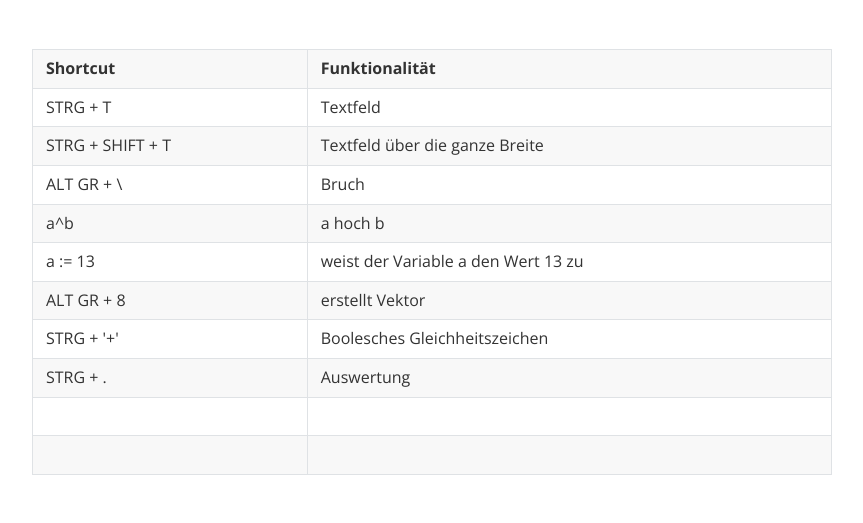
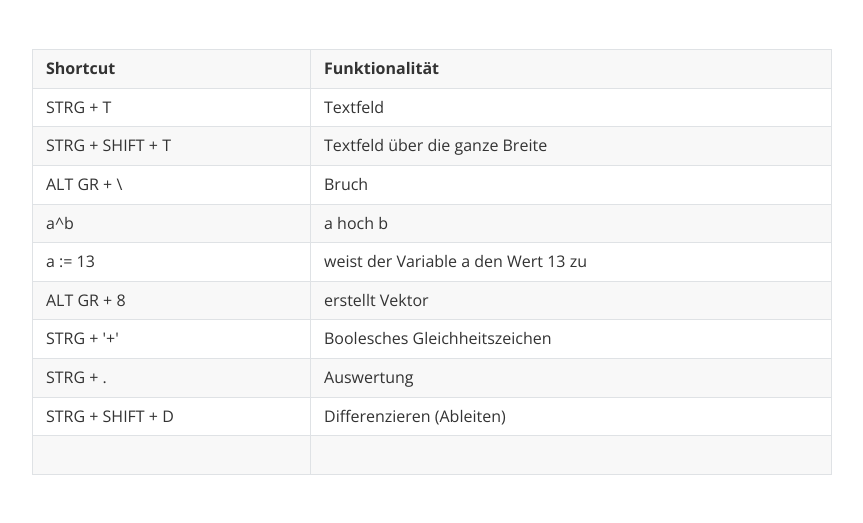
Before and after one commit to wiesingerjonas/mathcad, a plain HTML site: page index.html in a window 1280 px wide. Shown: the whole page, without its empty margins (208-1071 px from the left). Drawn offline with nearby package versions, Linux system fonts and the light colour scheme.

Commit message:
Add files via upload

```diff
--- a/index.html
+++ b/index.html
@@ -227,6 +227,6 @@ header, .context-menu, .megamenu-content, footer { font-family: "Segoe UI", Aria
 </style>
 </head>
 <body class='typora-export os-windows' >
-<div  id='write'  class = 'is-node'><figure><table><thead><tr><th>Shortcut</th><th>Funktionalität</th></tr></thead><tbody><tr><td>STRG + T</td><td>Textfeld</td></tr><tr><td>STRG + SHIFT + T</td><td>Textfeld über die ganze Breite</td></tr><tr><td>ALT GR + \</td><td>Bruch</td></tr><tr><td>a^b</td><td>a hoch b</td></tr><tr><td>a := 13</td><td>weist der Variable a den Wert 13 zu</td></tr><tr><td>ALT GR + 8</td><td>erstellt Vektor</td></tr><tr><td>STRG + &#39;+&#39;</td><td>Boolesches Gleichheitszeichen</td></tr><tr><td>STRG + .</td><td>Auswertung</td></tr><tr><td>&nbsp;</td><td>&nbsp;</td></tr><tr><td>&nbsp;</td><td>&nbsp;</td></tr></tbody></table></figure><p>&nbsp;</p></div>
+<div  id='write'  class = 'is-node'><figure><table><thead><tr><th>Shortcut</th><th>Funktionalität</th></tr></thead><tbody><tr><td>STRG + T</td><td>Textfeld</td></tr><tr><td>STRG + SHIFT + T</td><td>Textfeld über die ganze Breite</td></tr><tr><td>ALT GR + \</td><td>Bruch</td></tr><tr><td>a^b</td><td>a hoch b</td></tr><tr><td>a := 13</td><td>weist der Variable a den Wert 13 zu</td></tr><tr><td>ALT GR + 8</td><td>erstellt Vektor</td></tr><tr><td>STRG + &#39;+&#39;</td><td>Boolesches Gleichheitszeichen</td></tr><tr><td>STRG + .</td><td>Auswertung</td></tr><tr><td>STRG + SHIFT + D</td><td>Differenzieren (Ableiten)</td></tr><tr><td>&nbsp;</td><td>&nbsp;</td></tr></tbody></table></figure><p>&nbsp;</p></div>
 </body>
 </html>
```
